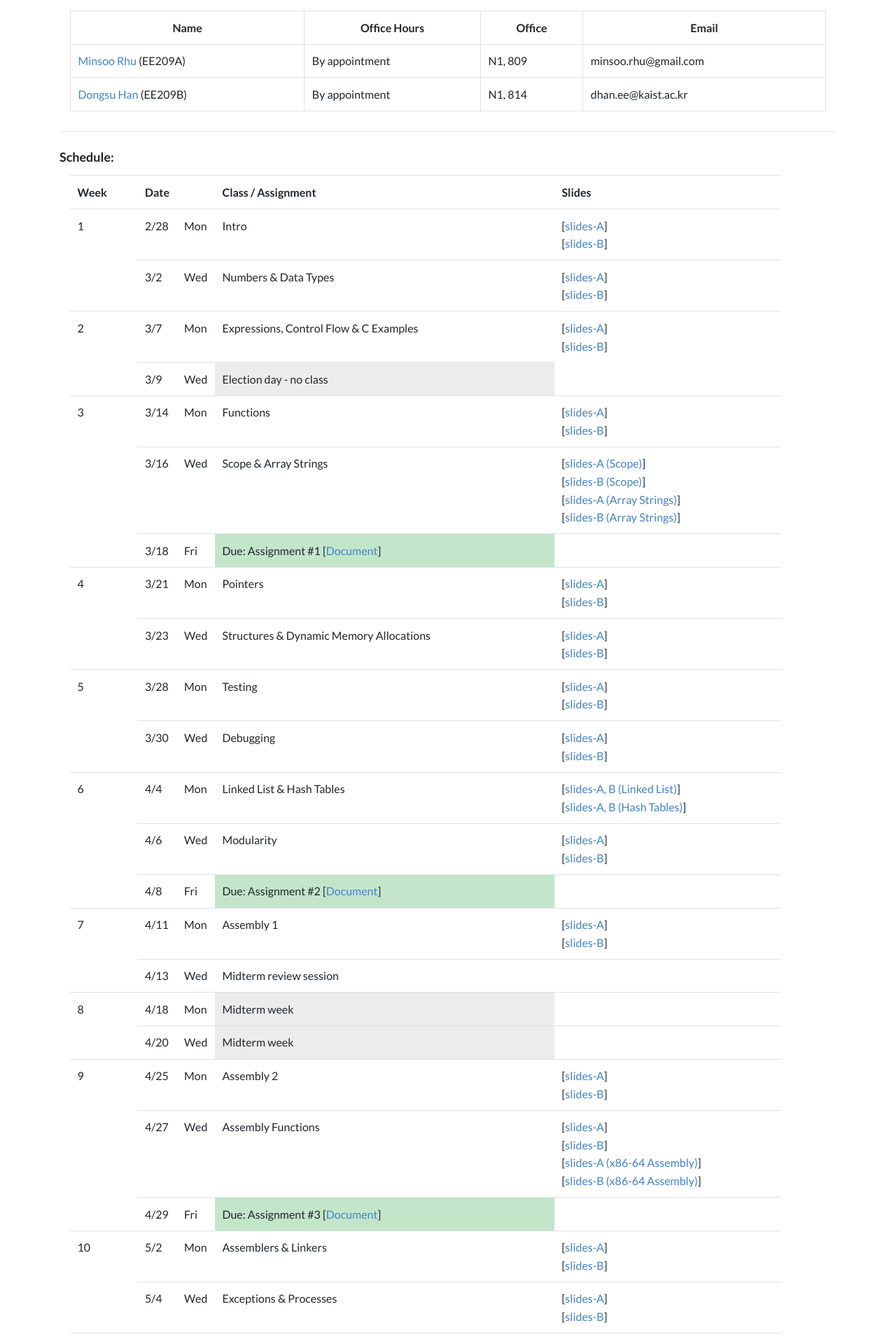
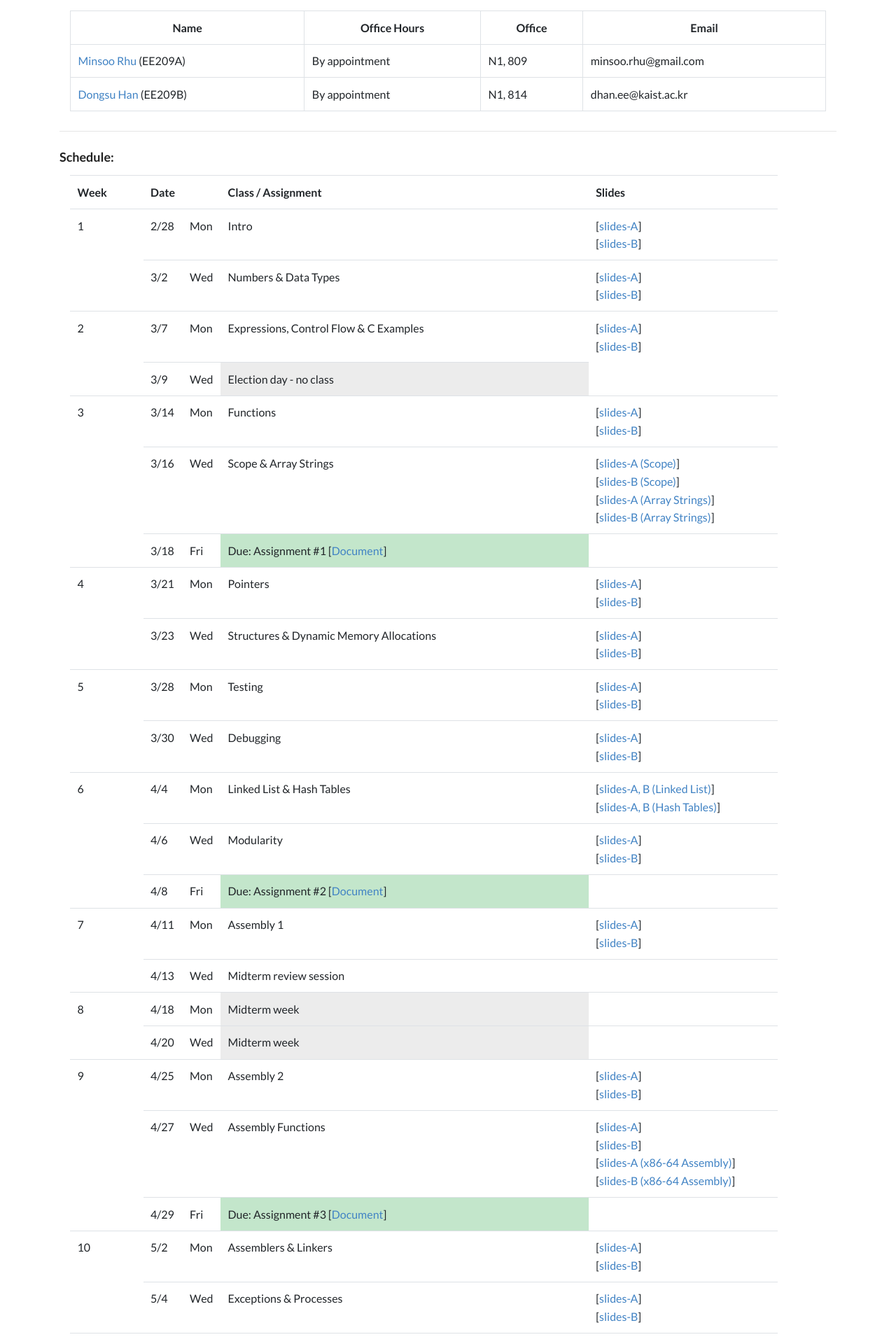
Before and after one commit to kaist-ee209/kaist-ee209.github.io, a Jekyll site: the page built from index.html, in a window 1280 px wide. Shown: the part 755-2675 px from the top of the page at 70% size. Built offline with Jekyll 4.4.1, drawn with Linux system fonts in a browser that asks for light colours; the list of posts is cut into pages by our own code.

Commit message:
Fix width of schedule again

```diff
--- a/index.html
+++ b/index.html
@@ -118,7 +118,7 @@ linkers, debuggers, and other software tools.
       <th style="width: 3%;">Date</th>
       <th style="width: 5%;"></th>
       <th>Class / Assignment</th>
-      <th style="width: 30%;">Slides</th>
+      <th style="width: 25%;">Slides</th>
       <!-- <th style="width: 10%;">Videos</th>
       <th style="width: 10%;">Submission</th> -->
     </tr>
```
